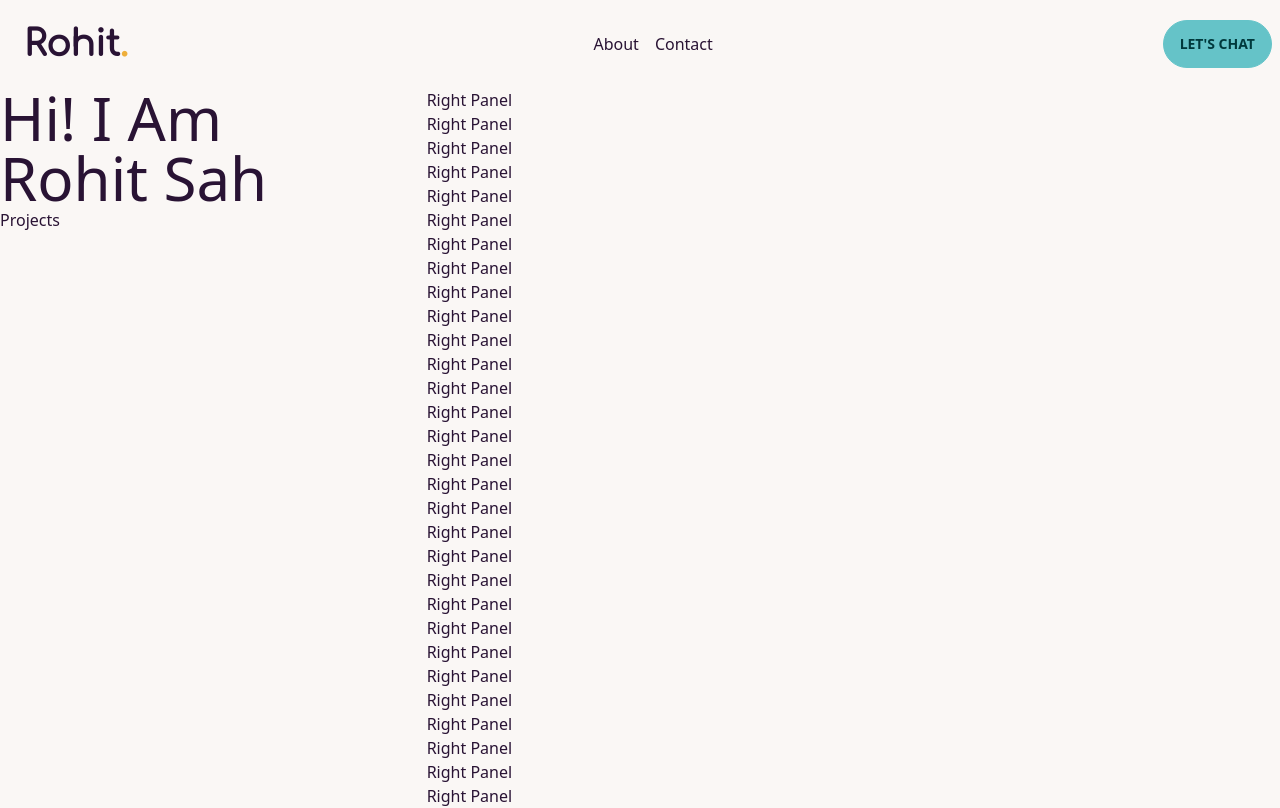
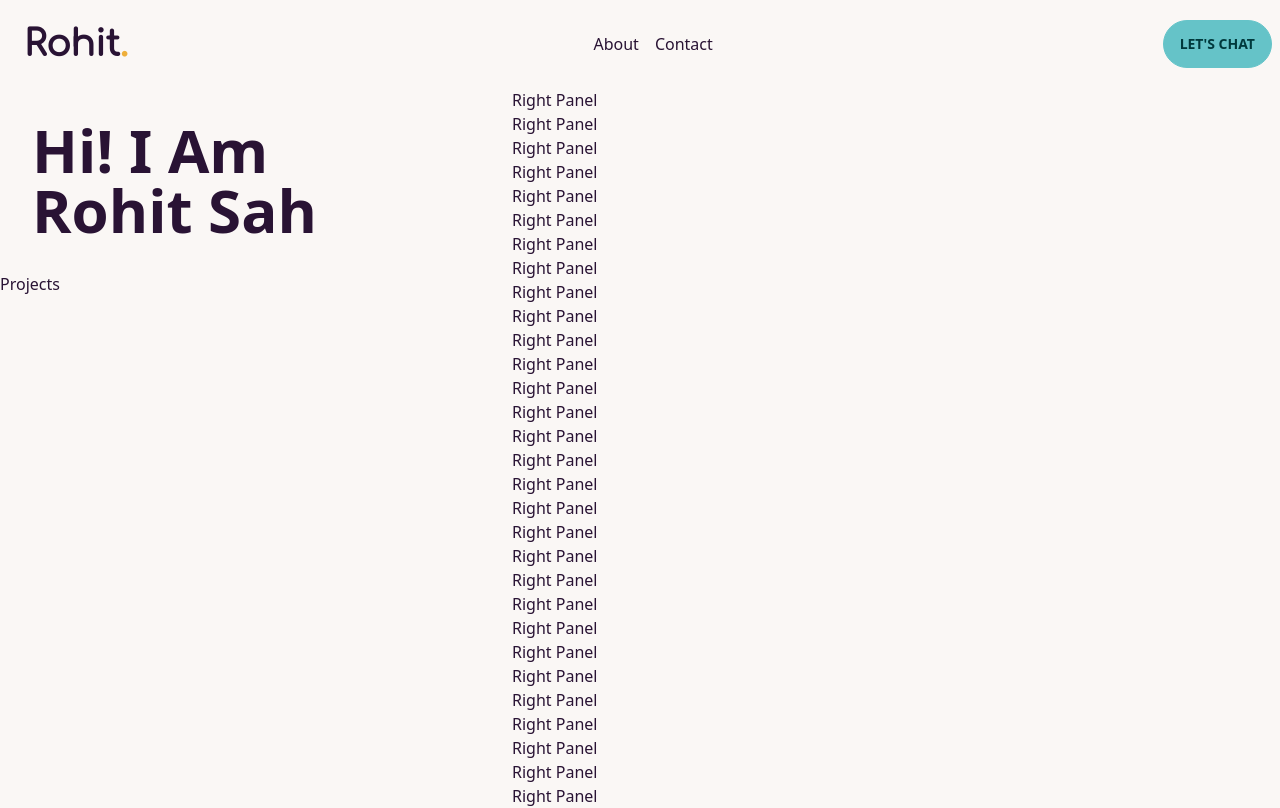
Before and after one commit to birat-chapagain/portfolio, a Next.js app: page / in a window 1280 px wide. Shown: the top 808 px of the page. Built offline with nearby package versions, Linux system fonts and the light colour scheme.

Commit message:
new stuffs

```diff
--- a/components/Profile/Projects.tsx
+++ b/components/Profile/Projects.tsx
@@ -1,7 +1,7 @@
 import React from "react";
 
 const Projects = () => {
-	return <div className="w-full flex-grow">Projects</div>;
+	return <div className="w-full flex flex-1">Projects</div>;
 };
 
 export default Projects;
--- a/components/Profile/index.tsx
+++ b/components/Profile/index.tsx
@@ -3,9 +3,9 @@ import { information } from "../../config";
 
 const ProfilePanel = () => {
 	return (
-		<div className="flex flex-col flex-grow justify-around">
-			<h1 className="text-6xl">Hi! I Am</h1>
-			<h1 className="text-6xl">
+		<div className="flex flex-col flex-grow justify-around m-8">
+			<h1 className="font-semibold text-6xl">Hi! I Am </h1>
+			<h1 className="font-semibold text-6xl">
 				{information.firstName} {information.lastName}
 			</h1>
 		</div>
--- a/pages/index.tsx
+++ b/pages/index.tsx
@@ -9,14 +9,14 @@ const HomePage: NextPage = () => {
 		<>
 			<Navbar />
 			<div className="flex flex-col md:flex-row">
-				<div className="basis-1/3 flex-grow">
+				<div className="basis-2/5 w-full">
 					<div className="fixed flex flex-col">
 						<ProfilePanel />
 						<Projects />
 					</div>
 				</div>
 
-				<div className="basis-2/3">
+				<div className="basis-3/5">
 					<p>Right Panel</p>
 					<p>Right Panel</p>
 					<p>Right Panel</p>
```
